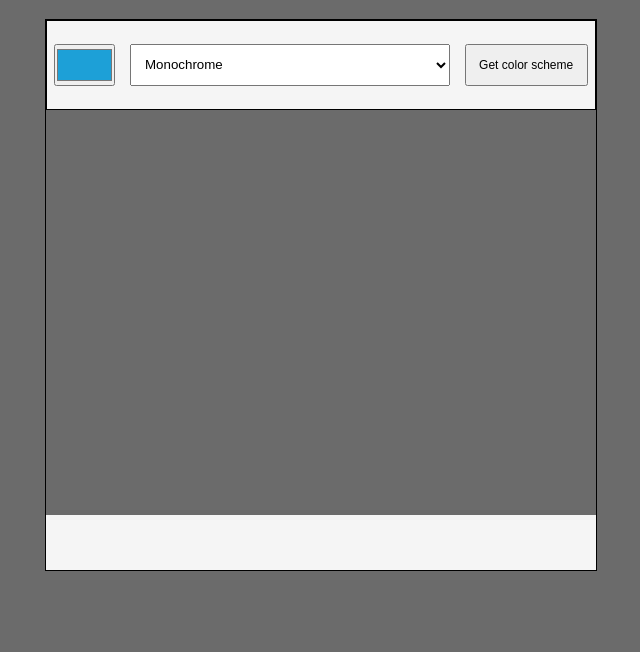
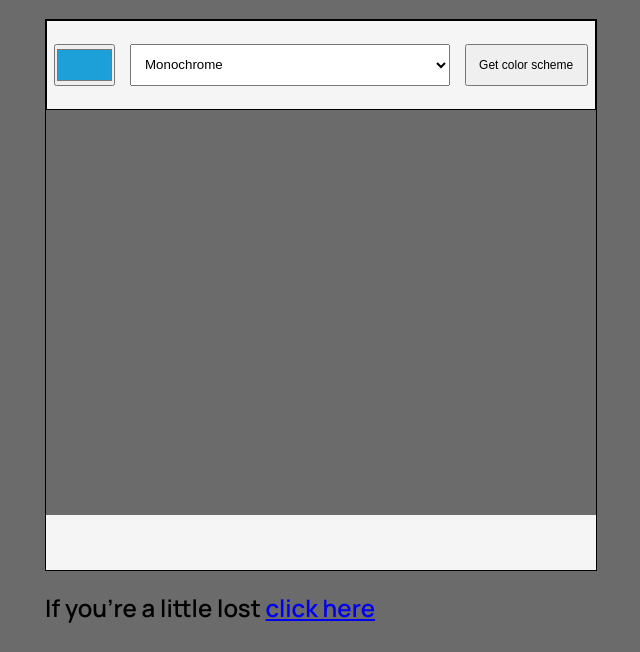
Before and after one commit to masterx1220/Color-Picker, a plain HTML site: page index.html in a window 1280 px wide. Shown: the part 148-800 px from the top of the page, without its empty margins (319-959 px from the left). Drawn offline with Linux system fonts and the light colour scheme.

Commit message:
Update index.html
added a link to a picture tutorial using an h2 and a tag

```diff
--- a/index.html
+++ b/index.html
@@ -29,6 +29,7 @@
 
             </div>
         </div>
+        <h2>If you're a little lost <a href="help.html">click here</a></h2>
         <script src="index.js"></script>
     </body>
 </html>
```
